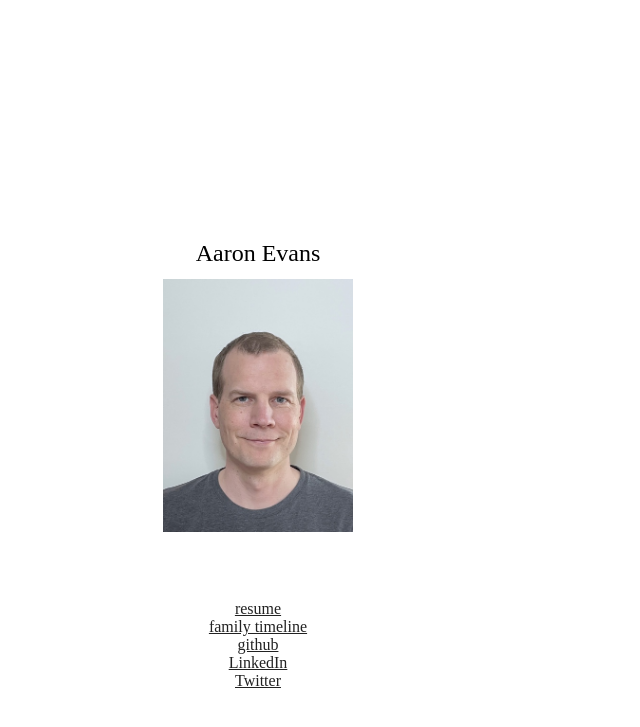
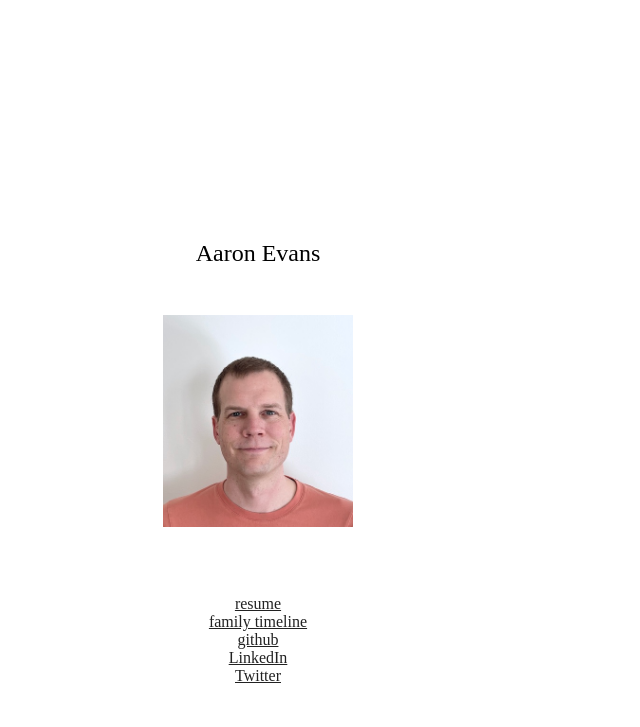
Before and after one commit to aarone/aarone.org, a Jekyll site: the page built from source/index.html, in a window 1280 px wide. Shown: the top 727 px of the page, without its empty margins (0-640 px from the left). Built offline with Jekyll 4.4.1, drawn with Linux system fonts in a browser that asks for light colours; Markdown is read by kramdown in place of the engine named in the settings.

Commit message:
New 2022 pic for homepage

```diff
--- a/source/_includes/aarone.css
+++ b/source/_includes/aarone.css
@@ -33,7 +33,7 @@ img#aaron {
 
 h2 {
     font-weight: 400;
-    margin-bottom: 0.5em;
+    margin-bottom: 2em;
 }
 
 ul {
```
Also changed, not shown: source/images/aaron.jpg.
